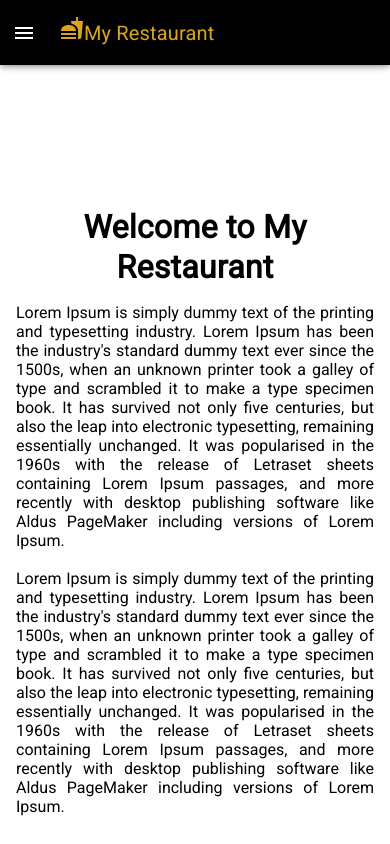
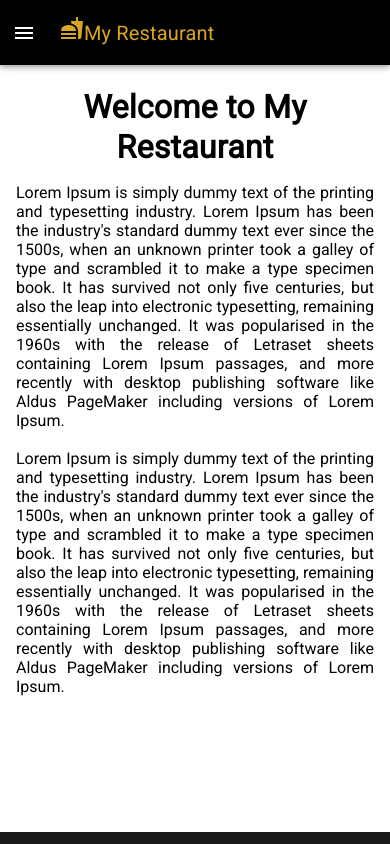
Before and after one commit to anmolbiranwar/Restaurant-website_Reactjs_MUI, a React (Create React App) app: page /about in a window 390 px wide. Shown: the top 844 px of the page. Built offline with nearby package versions, Linux system fonts and the light colour scheme.

Commit message:
Update About.js

```diff
--- a/src/pages/About.js
+++ b/src/pages/About.js
@@ -18,6 +18,9 @@ const About = () => {
           "& p":{
             textAlign:'justify',
           },
+          "@media(max-width:600px)":{
+            mt:0,
+          },
         }}
         >
           <Typography variant='h4'>Welcome to My Restaurant</Typography>
```
